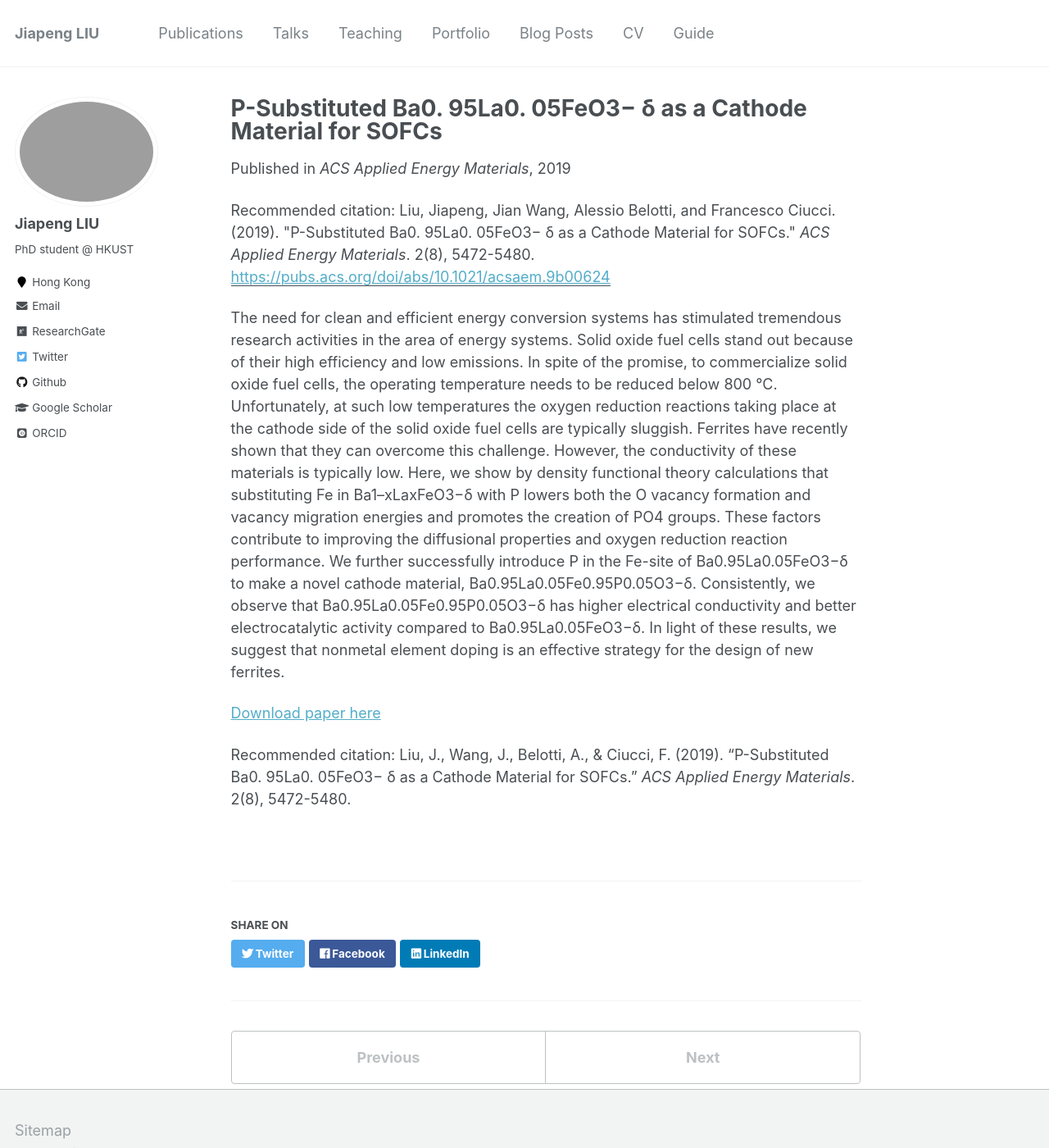
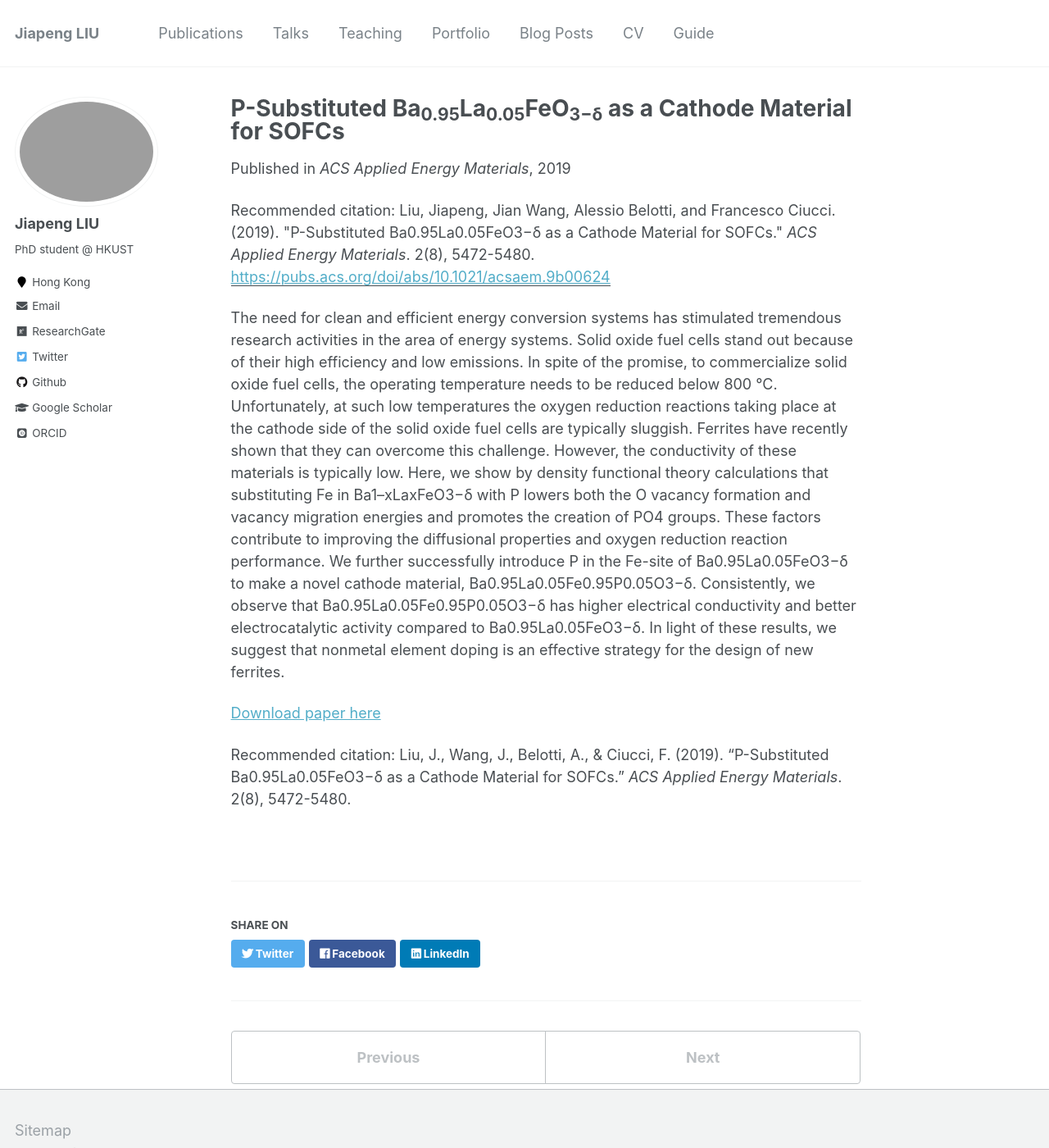
Before and after one commit to jiapeng-liu/jiapeng-liu.github.io, a Jekyll site: the page built from _publications/2019-07-paper-3.md, in a window 1280 px wide and 1400 px high. Shown: the whole window at 82% size. Built offline with Jekyll 4.4.1, drawn with Linux system fonts in a browser that asks for light colours; some web fonts are replaced.

Commit message:
update publication

```diff
--- a/_publications/2019-07-paper-3.md
+++ b/_publications/2019-07-paper-3.md
@@ -1,15 +1,15 @@
 ---
-title: "P-Substituted Ba0. 95La0. 05FeO3− δ as a Cathode Material for SOFCs"
+title: "P-Substituted Ba<sub>0.95</sub>La<sub>0.05</sub>FeO<sub>3−δ</sub> as a Cathode Material for SOFCs"
 collection: publications
 permalink: /publication/2019-07-paper-3
 excerpt: ''
 date: 2019-08-26
 venue: 'ACS Applied Energy Materials'
 paperurl: 'https://pubs.acs.org/doi/abs/10.1021/acsaem.9b00624'
-citation: 'Liu, Jiapeng, Jian Wang, Alessio Belotti, and Francesco Ciucci. (2019). &quot;P-Substituted Ba0. 95La0. 05FeO3− δ as a Cathode Material for SOFCs.&quot; <i>ACS Applied Energy Materials</i>. 2(8), 5472-5480.'
+citation: 'Liu, Jiapeng, Jian Wang, Alessio Belotti, and Francesco Ciucci. (2019). &quot;P-Substituted Ba0.95La0.05FeO3−δ as a Cathode Material for SOFCs.&quot; <i>ACS Applied Energy Materials</i>. 2(8), 5472-5480.'
 ---
 The need for clean and efficient energy conversion systems has stimulated tremendous research activities in the area of energy systems. Solid oxide fuel cells stand out because of their high efficiency and low emissions. In spite of the promise, to commercialize solid oxide fuel cells, the operating temperature needs to be reduced below 800 °C. Unfortunately, at such low temperatures the oxygen reduction reactions taking place at the cathode side of the solid oxide fuel cells are typically sluggish. Ferrites have recently shown that they can overcome this challenge. However, the conductivity of these materials is typically low. Here, we show by density functional theory calculations that substituting Fe in Ba1–xLaxFeO3−δ with P lowers both the O vacancy formation and vacancy migration energies and promotes the creation of PO4 groups. These factors contribute to improving the diffusional properties and oxygen reduction reaction performance. We further successfully introduce P in the Fe-site of Ba0.95La0.05FeO3−δ to make a novel cathode material, Ba0.95La0.05Fe0.95P0.05O3−δ. Consistently, we observe that Ba0.95La0.05Fe0.95P0.05O3−δ has higher electrical conductivity and better electrocatalytic activity compared to Ba0.95La0.05FeO3−δ. In light of these results, we suggest that nonmetal element doping is an effective strategy for the design of new ferrites.
 
 [Download paper here](http://jiapeng-liu.github.io/files/paper3.pdf)
 
-Recommended citation: Liu, J., Wang, J., Belotti, A., & Ciucci, F. (2019). "P-Substituted Ba0. 95La0. 05FeO3− δ as a Cathode Material for SOFCs." <i>ACS Applied Energy Materials</i>. 2(8), 5472-5480.
+Recommended citation: Liu, J., Wang, J., Belotti, A., & Ciucci, F. (2019). "P-Substituted Ba0.95La0.05FeO3−δ as a Cathode Material for SOFCs." <i>ACS Applied Energy Materials</i>. 2(8), 5472-5480.
```
Also changed, not shown: _publications/2017-09-paper-1.md (+1 -1 lines).
